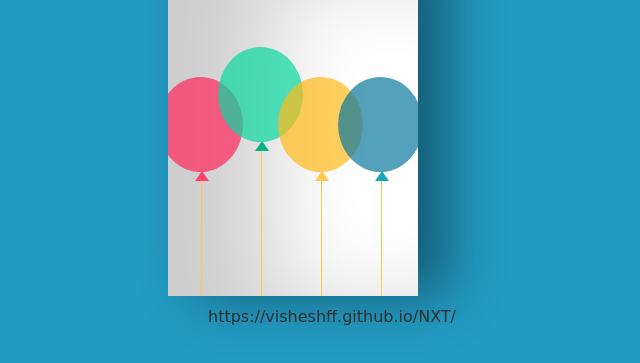
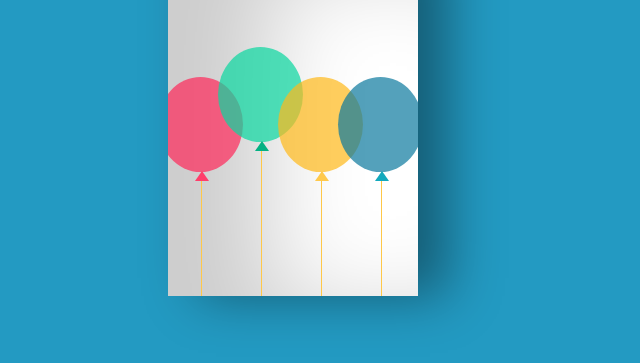
Before and after one commit to VisheshFF/Nx, a plain HTML site: page index.html in a window 1280 px wide. Shown: the part 287-650 px from the top of the page, without its empty margins (347-987 px from the left). Drawn offline with Linux system fonts and the light colour scheme.

Commit message:
Update index.html

```diff
--- a/index.html
+++ b/index.html
@@ -26,9 +26,6 @@
         <p>
           Your birthday is the first day of another 365-day journey. Be the shining thread in the beautiful tapestry of the world to make this year the best ever. Enjoy the ride
         </p>
-        <p>
-          https://visheshff.github.io/NXT/
-        </p>
       </div>
     </div>
   </body>
```
